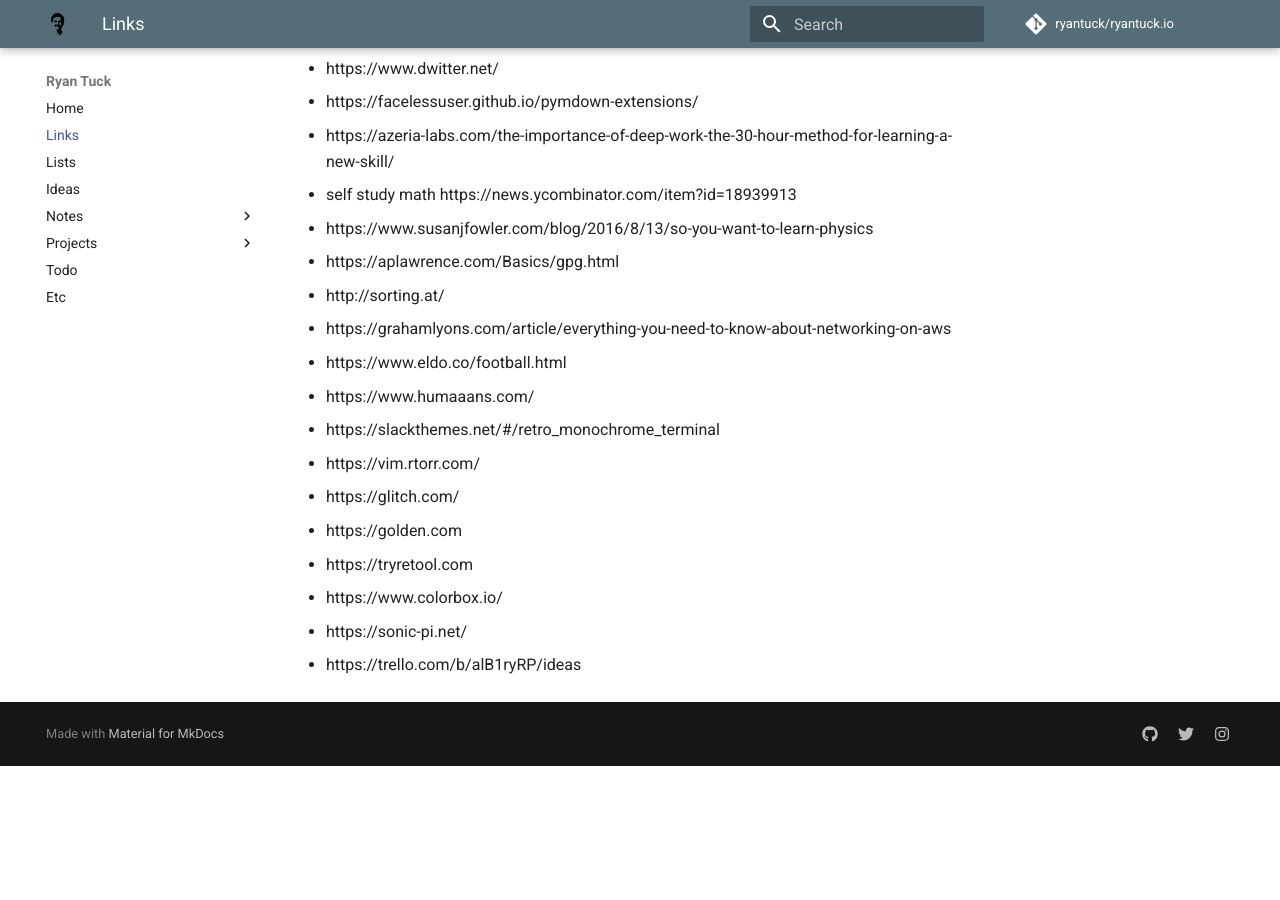
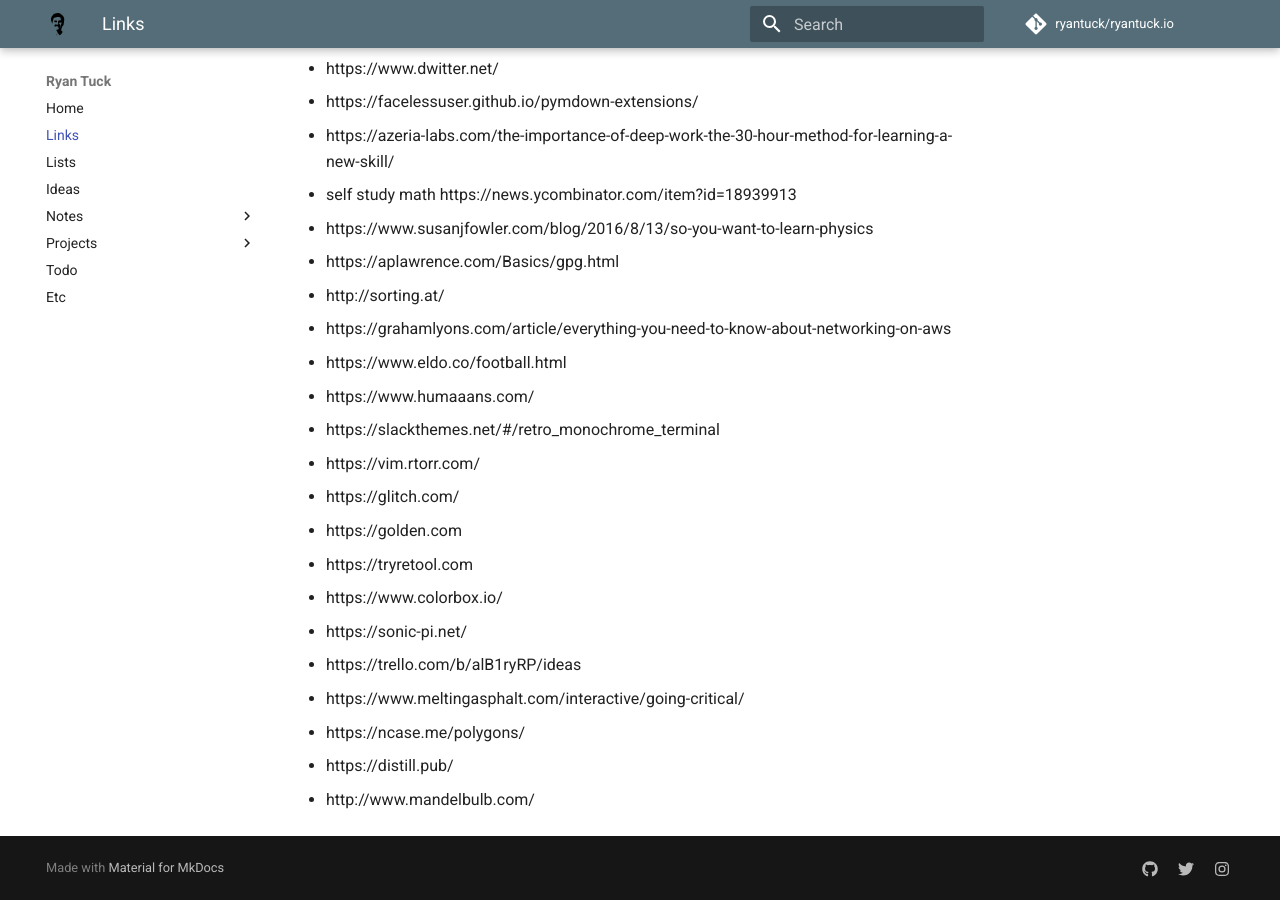
Before and after one commit to ryantuck/ryantuck.io, an MkDocs documentation site: the page built from docs/links.md, in a window 1280 px wide and 900 px high, scrolled down 1610 px. Built offline with MkDocs 1.6.1 and Material for MkDocs 9.7.7, drawn with Linux system fonts in a browser that asks for light colours; comment, search, counter and statistics services are not loaded; before the commit the page ends 2376 px from its top, so only the background shows below that; part of the change alters nothing that is shown.

Commit message:
add links

```diff
--- a/docs/links.md
+++ b/docs/links.md
@@ -61,3 +61,7 @@ I surf the world wide web, and find cool links.
 - https://www.colorbox.io/
 - https://sonic-pi.net/
 - https://trello.com/b/alB1ryRP/ideas
+- https://www.meltingasphalt.com/interactive/going-critical/
+- https://ncase.me/polygons/
+- https://distill.pub/
+- http://www.mandelbulb.com/
```
